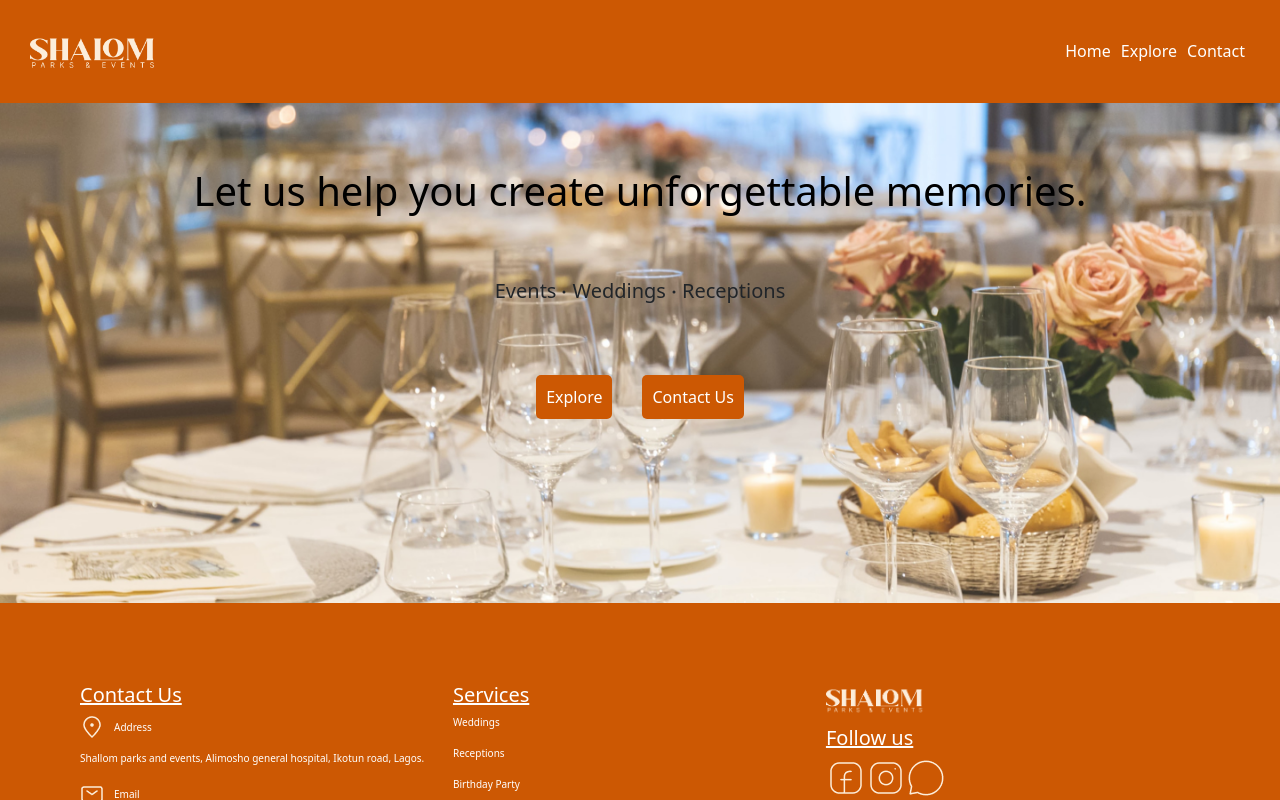
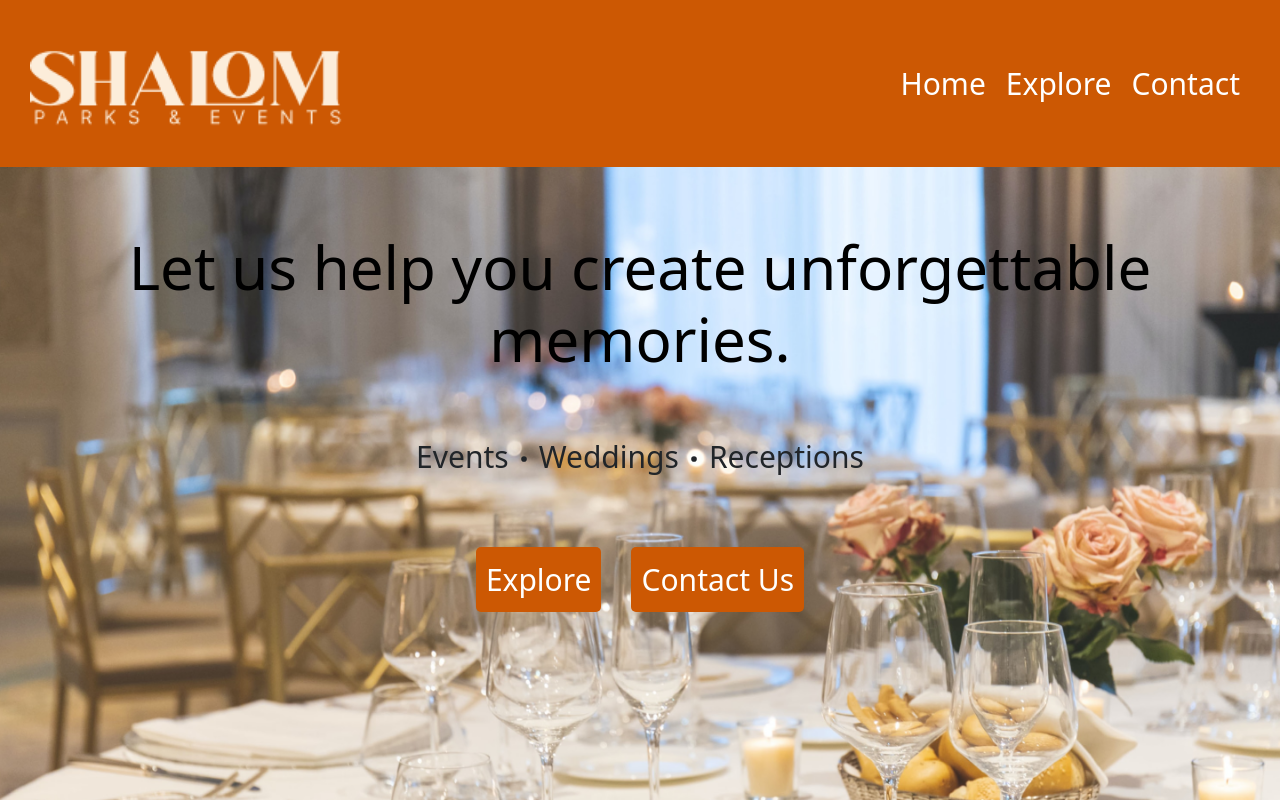
Before and after one commit to drayilara/shallom-site, a React (Create React App) app: page / in a window 1280 px wide. Shown: the top 800 px of the page. Built offline with nearby package versions, Linux system fonts and the light colour scheme.

Commit message:
completed shallom website

```diff
--- a/src/components/Modal.jsx
+++ b/src/components/Modal.jsx
@@ -10,7 +10,7 @@ const Modal = ({ id }) => {
     return (
         <>
             <div className="modal fade" id="staticBackdrop" data-bs-backdrop="static" data-bs-keyboard="false" tabIndex="-1" aria-labelledby="staticBackdropLabel" aria-hidden="true">
-                <div className="modal-dialog modal-dialog-centered">
+                <div className="modal-dialog modal-xl modal-dialog-centered">
                     <div className="modal-content custom-modal-content">
                         <div className="container-fluid">
                             <div className="row">
--- a/src/data.js
+++ b/src/data.js
@@ -18,7 +18,7 @@ const contact = {
         pin : pin,
         alt : "Location",
         pin_desc : "Address",
-        desc : "Shallom parks and events, Alimosho general hospital, Ikotun road, Lagos.",
+        desc : "Alimosho general hospital, Ikotun road, Lagos.",
         href : ""
        },
 
--- a/src/index.css
+++ b/src/index.css
@@ -15,7 +15,7 @@ body {
 /* Map styles */
 
 #map {
-  height : 300px;
+  height : 600px;
   display: flex;
   align-items: center;
   justify-content: center;
@@ -38,6 +38,7 @@ body {
   border-radius: 5px;
   padding : 20px;
   transition: all 0.3s linear;
+  font-size: 30px;
 }
 
 .map_btn:hover {
@@ -46,7 +47,7 @@ body {
 
 .map_contact {
   width : 100vw;
-  height : 100vh;
+  height : 120vh;
   background-color: white;
   position : absolute;
   top : 0;
@@ -110,7 +111,7 @@ body {
 }
 
 .logo-header {
-  width : 60%;
+  width : 150%;
 }
 
 .heading-links {
@@ -119,9 +120,10 @@ body {
 
 .heading-links * {
   align-self : center;
-  margin : 0 5px;
+  margin : 0 10px;
   color : white;
   text-decoration: none;
+  font-size : 30px;
 }
 
 .heading-links *:hover {
@@ -148,6 +150,7 @@ footer {
   display: flex;
   flex-direction: row;
   padding : 30px;
+  font-size : 15px;
 }
 
 .footer-brand {
@@ -157,6 +160,7 @@ footer {
 
 .footer-heading {
   text-decoration: underline;
+  font-size: 30px;
 }
 
 .footer-contact, .footer-services, .footer-social-links {
@@ -197,6 +201,7 @@ footer {
 .copyright {
   text-align: center;
   padding-top : 15px;
+  font-size: 15px;
 }
 
 /* Swiper styles */
@@ -229,6 +234,7 @@ footer {
   height: 80%;
   object-fit: cover;
   cursor: pointer;
+  border : 10px solid var(--primary-brand-bg);
 }
 
 .swiper-slide {
@@ -260,7 +266,7 @@ footer {
 /* CTA and Explore*/
 
 .cta-container, .explore-container {
-  height : 500px;
+  height : 900px;
   background-image: url("./images/landing-bg.png");
   background-repeat: no-repeat;
   background-position: center;
@@ -278,14 +284,27 @@ footer {
   color: black;
 }
 
-.show-more {
+.cta-heading, .explore-container > h1 {
+  font-size : 60px;
+}
+
+.explore-container > h6 {
+  font-size : 30px;
+}
+
+
+/* .show-more {
   margin: 0 auto;
-}
+} */
 
 .cta-offers {
   display: flex;
   flex-direction: row;
   justify-content: center;
+}
+
+.cta-offers * {
+  font-size : 30px;
 }
 
 .cta-dot {
@@ -304,6 +323,7 @@ footer {
   border-radius : 5px;
   color: white;
   padding : 10px;
+  font-size : 30px;
 }
 
 
@@ -334,9 +354,18 @@ footer {
   }
 }
 
+/* Fix swiper size on tablet and phone */
+
+@media only screen and (max-width : 850px) {
+  .swiper-slide {
+    width : 100%;
+  }
+}
+
+
 /* Fix navbar on mobile */
 
-@media only screen and (max-width : 460px) {
+@media only screen and (max-width : 850px) {
   .heading-links {
     display: none;
   }
@@ -344,9 +373,9 @@ footer {
   .hamburger {
     display: block;
     position : relative;
-    top : 5px;
+    top : 25px;
     color : white;
-    font-size : 2rem;
+    font-size : 3rem;
     cursor: pointer;
   }
 }
@@ -364,6 +393,7 @@ footer {
   display: flex;
   flex-direction: column;
   text-align: center;
+  font-size : 20px;
 }
 
 .mobile-nav-logo {
```
Also changed, not shown: firebase.json (added), 1 other file (tests, documents, lock files or other folders).
